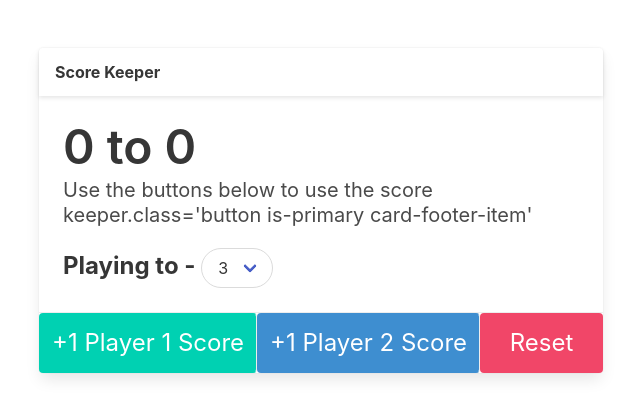
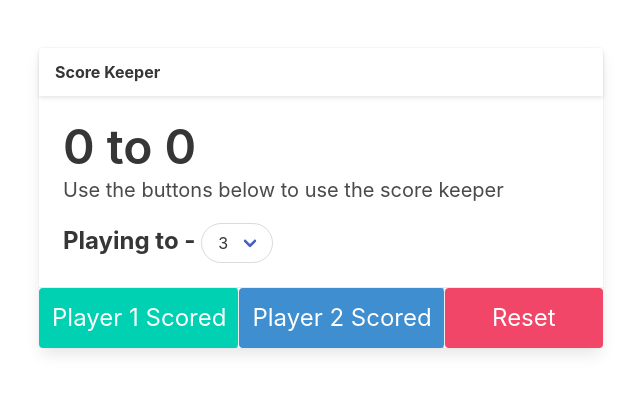
Before and after one commit to Jayk5/yet-another-score-keeper, a plain HTML site: page index.html in a window 1280 px wide. Shown: the whole page, without its empty margins (319-959 px from the left). Drawn offline with nearby package versions, Linux system fonts and the light colour scheme.

Commit message:
pushing to github xoxox

```diff
--- a/index.html
+++ b/index.html
@@ -23,7 +23,7 @@
                         <div class="card-content">
                             <div class="content">
                                 <h1 class='title is-1'><span id="p1s">0</span> to <span id="p2s">0</span></h1>
-                                <p class="subtitle">Use the buttons below to use the score keeper.class='button is-primary card-footer-item' </p>
+                                <p class="subtitle">Use the buttons below to use the score keeper</p>
                                 <label for="playto" class="label is-large is-inline">Playing to - </label>
                                 <div class="select is-rounded">
                                     <select name="ScoreSelect" id="ScoreSelect">
@@ -37,8 +37,8 @@
                             </div>
                         </div>
                         <footer class="card-footer">
-                            <button class='button is-large is-primary card-footer-item' id="p1b">+1 Player 1 Score</button>
-                            <button class='button is-large is-info card-footer-item' id="p2b">+1 Player 2 Score</button>
+                            <button class='button is-large is-primary card-footer-item' id="p1b">Player 1 Scored</button>
+                            <button class='button is-large is-info card-footer-item' id="p2b">Player 2 Scored</button>
                             <button class='button is-large is-danger card-footer-item' id="reset">Reset</button>
                         </footer>
                     </div>
@@ -46,14 +46,6 @@
             </div>
         </div>
     </section>
-
-
-
-
-
-
-
-
     <script src="app.js"></script>
 </body>
 
```
